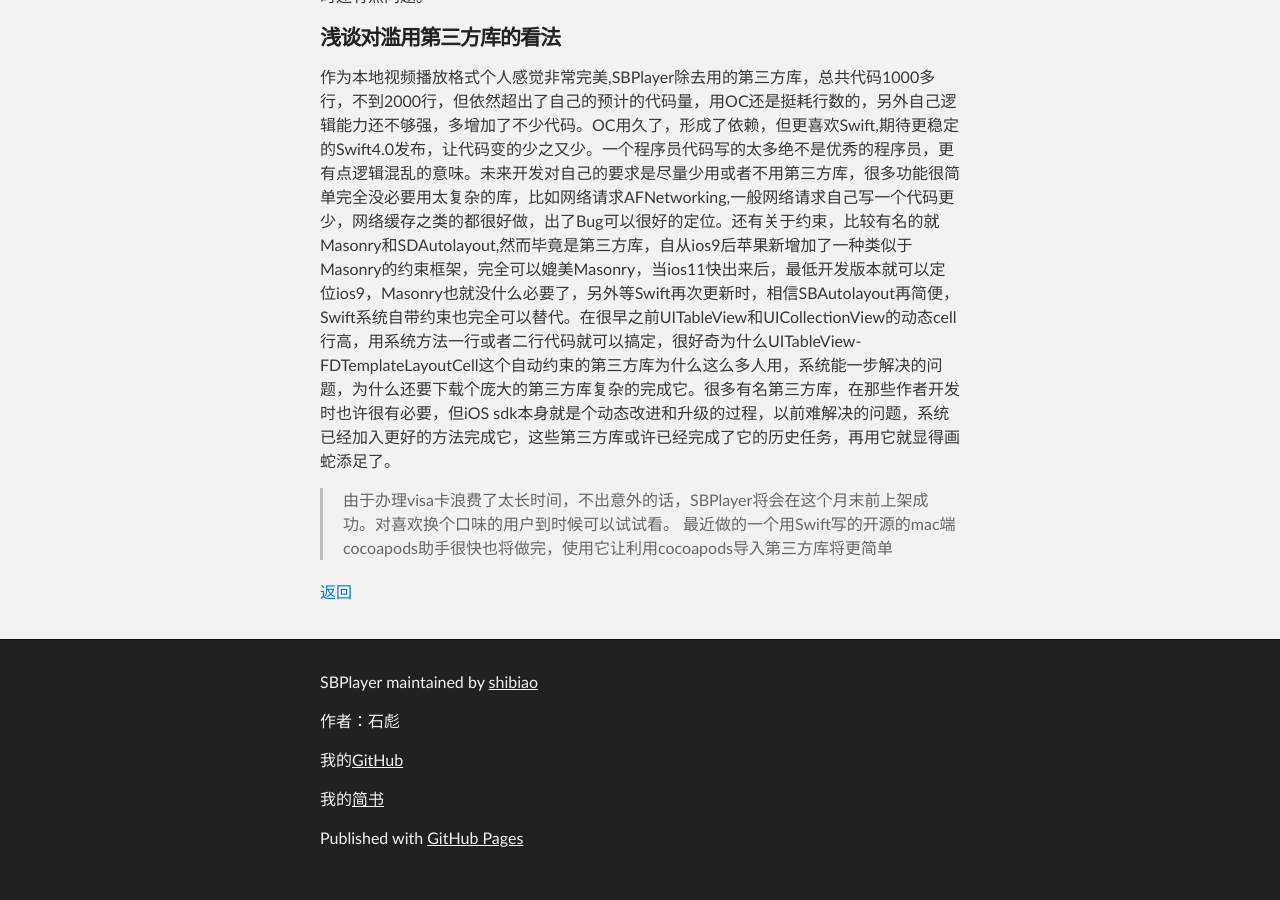
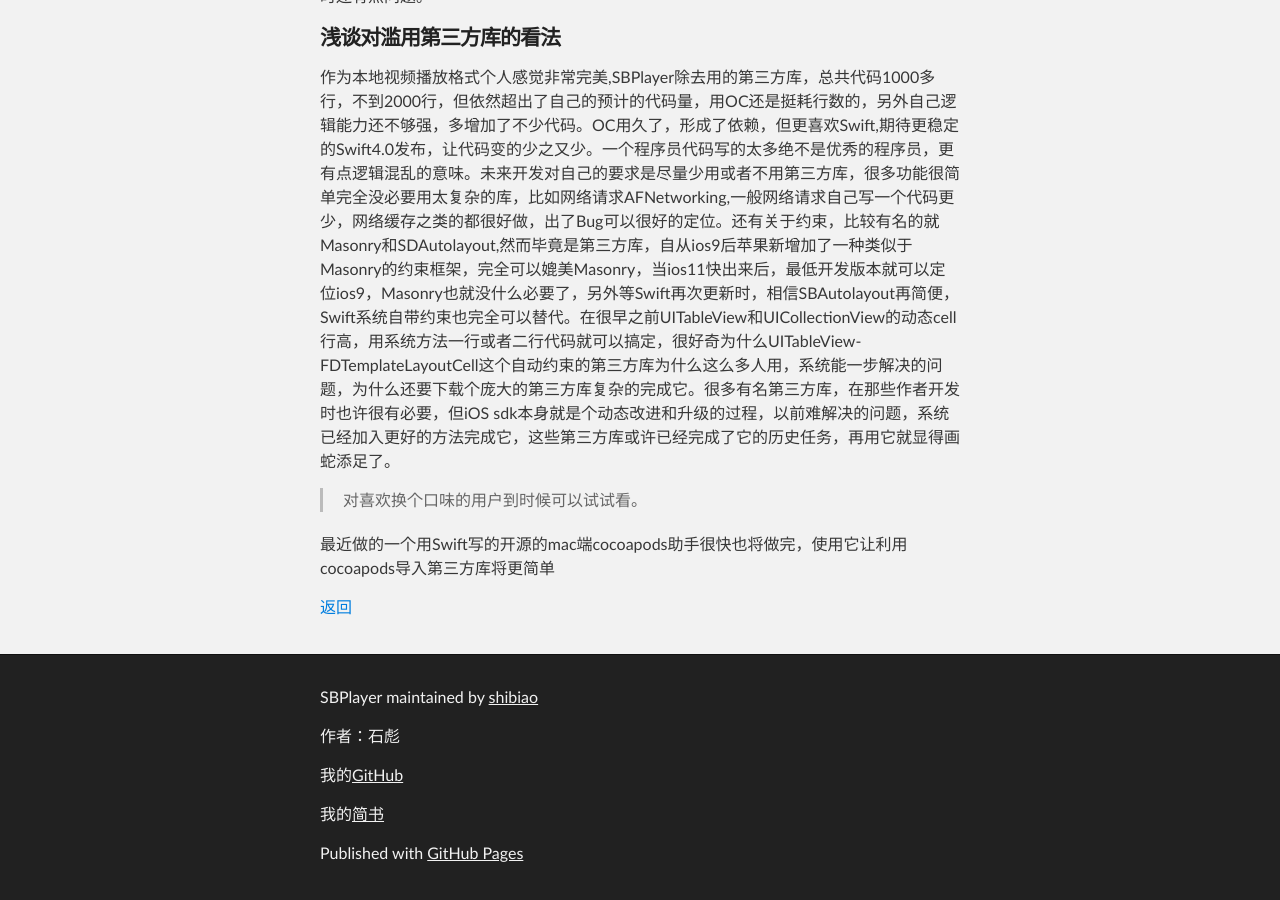
Before and after one commit to shibiao/sbplayer.github.io, a Jekyll site: the page built from SBPlayer.md, in a window 1280 px wide and 900 px high, scrolled down 2567 px. Built offline with Jekyll 4.4.1, drawn with Linux system fonts in a browser that asks for light colours; our own code applies the rules of GitHub Pages for plain Markdown files.

Commit message:
Update SBPlayer.md

```diff
--- a/SBPlayer.md
+++ b/SBPlayer.md
@@ -32,7 +32,8 @@
 作为本地视频播放格式个人感觉非常完美,SBPlayer除去用的第三方库，总共代码1000多行，不到2000行，但依然超出了自己的预计的代码量，用OC还是挺耗行数的，另外自己逻辑能力还不够强，多增加了不少代码。OC用久了，形成了依赖，但更喜欢Swift,期待更稳定的Swift4.0发布，让代码变的少之又少。一个程序员代码写的太多绝不是优秀的程序员，更有点逻辑混乱的意味。未来开发对自己的要求是尽量少用或者不用第三方库，很多功能很简单完全没必要用太复杂的库，比如网络请求AFNetworking,一般网络请求自己写一个代码更少，网络缓存之类的都很好做，出了Bug可以很好的定位。还有关于约束，比较有名的就Masonry和SDAutolayout,然而毕竟是第三方库，自从ios9后苹果新增加了一种类似于Masonry的约束框架，完全可以媲美Masonry，当ios11快出来后，最低开发版本就可以定位ios9，Masonry也就没什么必要了，另外等Swift再次更新时，相信SBAutolayout再简便，Swift系统自带约束也完全可以替代。在很早之前UITableView和UICollectionView的动态cell行高，用系统方法一行或者二行代码就可以搞定，很好奇为什么UITableView-FDTemplateLayoutCell这个自动约束的第三方库为什么这么多人用，系统能一步解决的问题，为什么还要下载个庞大的第三方库复杂的完成它。很多有名第三方库，在那些作者开发时也许很有必要，但iOS sdk本身就是个动态改进和升级的过程，以前难解决的问题，系统已经加入更好的方法完成它，这些第三方库或许已经完成了它的历史任务，再用它就显得画蛇添足了。
 
 
->由于办理visa卡浪费了太长时间，不出意外的话，SBPlayer将会在这个月末前上架成功。对喜欢换个口味的用户到时候可以试试看。
+>对喜欢换个口味的用户到时候可以试试看。
+
 最近做的一个用Swift写的开源的mac端cocoapods助手很快也将做完，使用它让利用cocoapods导入第三方库将更简单
 
 
```
